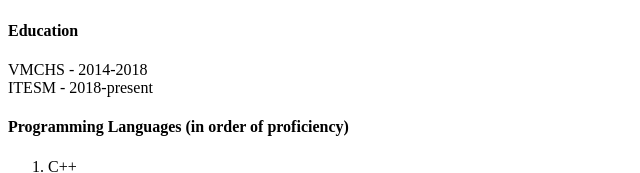
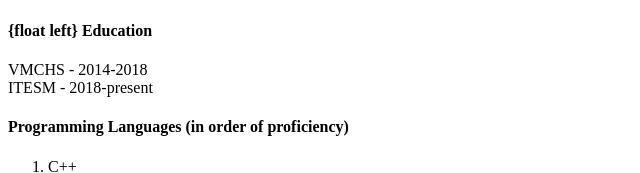
Before and after one commit to CL6148/DesarrolloWebLab01, a plain HTML site: page index.html in a window 1280 px wide. Shown: the part 334-507 px from the top of the page, 0-640 px from the left. Drawn offline with Linux system fonts and the light colour scheme.

Commit message:
Update index.html

```diff
--- a/index.html
+++ b/index.html
@@ -15,7 +15,7 @@
     </h3>
     <img src="https://www.ashoka.org/sites/default/files/tec-de-monterrey-logo.png" alt="Logo ITESM" width="400" height="210">
     </center>
-    <h4>
+    <h4> {float left}
       <b>Education</b>
     </h4>
     <p>
```
